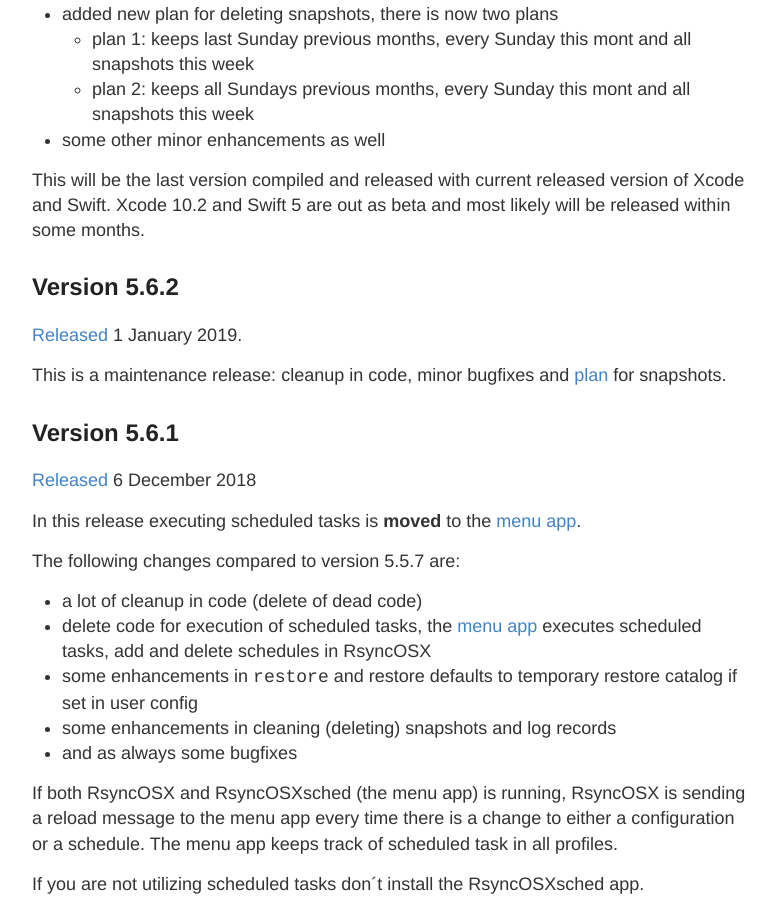
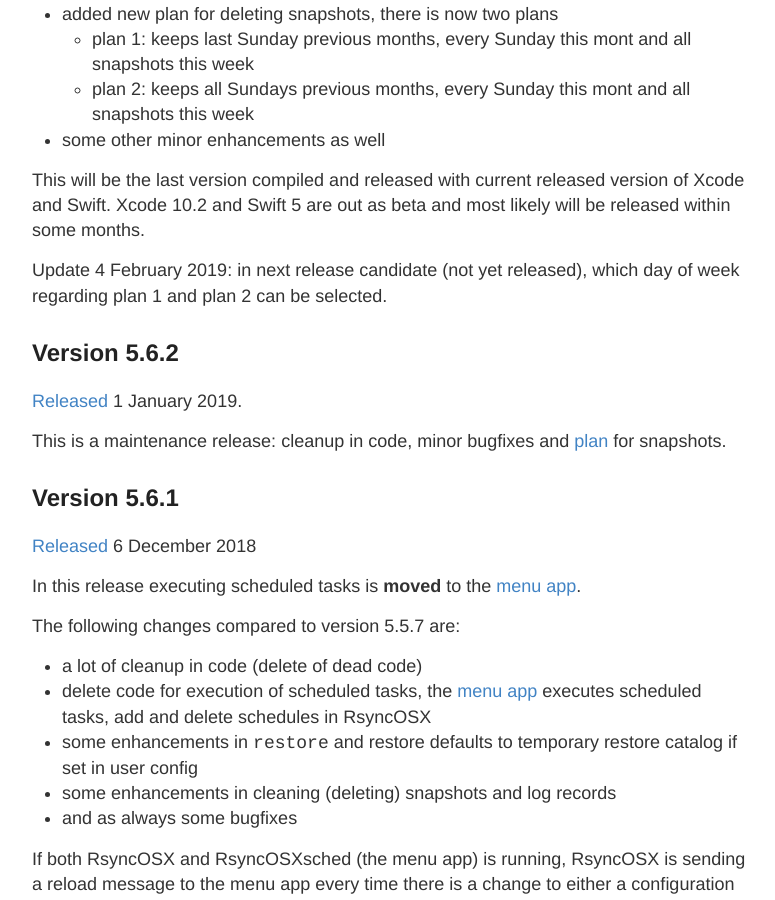
Before and after one commit to d2s/Documentation, a Jekyll site: the page built from _posts/2018-04-10-Changelog.md, in a window 1280 px wide and 900 px high, scrolled down 602 px. Shown: the whole window, without its empty margins (248-1023 px from the left). Built offline with Jekyll 4.4.1, drawn with Linux system fonts in a browser that asks for light colours.

Commit message:
Update 2018-04-10-Changelog.md

```diff
--- a/_posts/2018-04-10-Changelog.md
+++ b/_posts/2018-04-10-Changelog.md
@@ -20,6 +20,8 @@ The following fixes and enhancements will be part of next release:
 - some other minor enhancements as well
 
 This will be the last version compiled and released with current released version of Xcode and Swift. Xcode 10.2 and Swift 5 are out as beta and most likely will be released within some months.
+
+Update 4 February 2019: in next release candidate (not yet released), which day of week regarding plan 1 and plan 2 can be selected.
 
 ## Version 5.6.2
 
```
